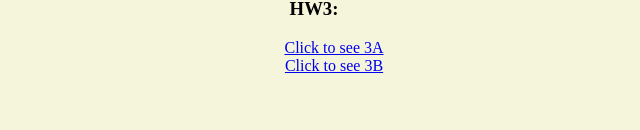
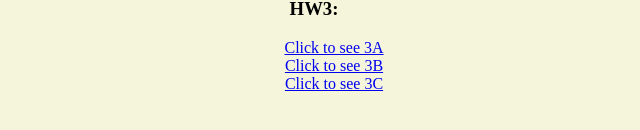
Before and after one commit to Kwu564/CMPM163, a plain HTML site: page index.html in a window 1280 px wide. Shown: the part 324-454 px from the top of the page, without its empty margins (326-966 px from the left). Drawn offline with Linux system fonts and the light colour scheme.

Commit message:
Added part C and updated readme

```diff
--- a/index.html
+++ b/index.html
@@ -24,6 +24,7 @@
       <ul style="list-style: none;">
          <li><a href=HW3/PartA/index.html> Click to see 3A </a></li>
          <li><a href=HW3/PartB/index.html> Click to see 3B </a></li>
+         <li><a href=HW3/Kevin_Wu_PartC.pdf> Click to see 3C </a></li>
       </ul>
    </body>
 </html>
```
Also changed, not shown: HW3/Readme.txt, 1 other file.
